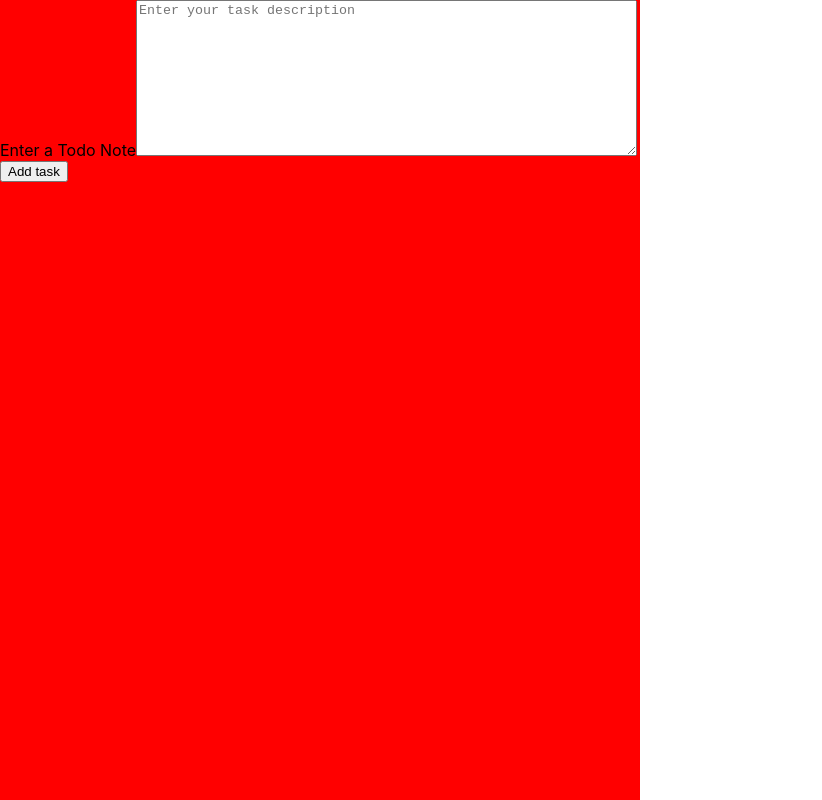
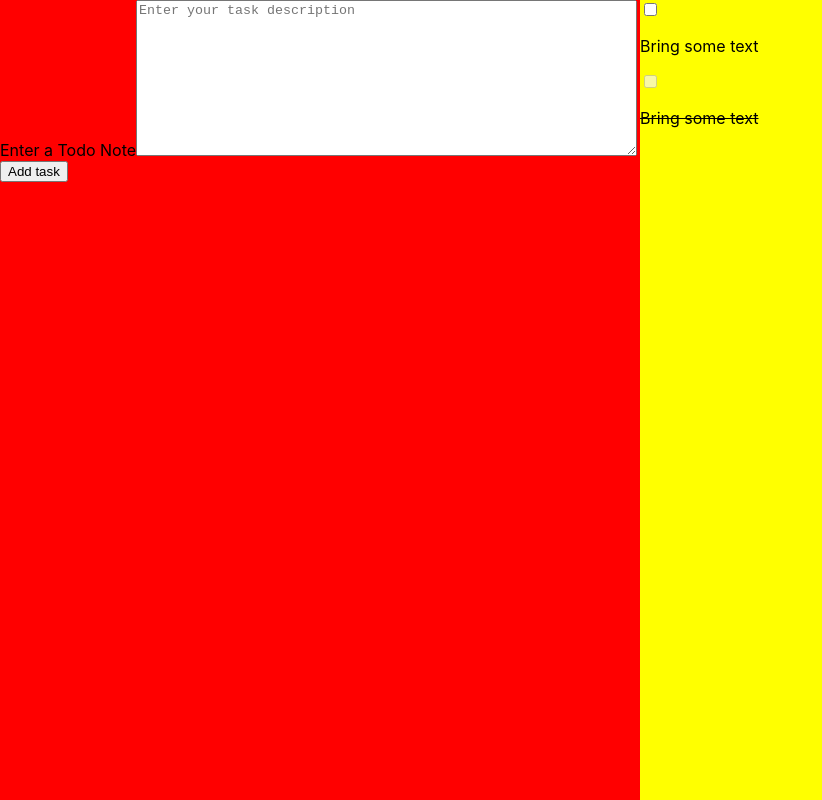
Before and after one commit to manoj633/redux-todo-notes, a React (Create React App) app: page / in a window 1280 px wide. Shown: the whole page, without its empty margins (0-822 px from the left). Built offline with nearby package versions, Linux system fonts and the light colour scheme.

Commit message:
created display notes component

```diff
--- a/src/App.css
+++ b/src/App.css
@@ -14,5 +14,5 @@
 .display-notes-div {
   grid-row: 1/2;
   grid-column: 2/3;
-  background-color: red;
+  background-color: yellow;
 }
--- a/src/App.js
+++ b/src/App.js
@@ -1,5 +1,6 @@
 import "./App.css";
 import CreateNotes from "./components/CreateNotes";
+import DisplayNotes from "./components/DisplayNotes";
 
 function App() {
   return (
@@ -7,6 +8,9 @@ function App() {
       <div className="create-notes-div">
         <CreateNotes />
       </div>
+      <div className="display-notes-div">
+        <DisplayNotes />
+      </div>
     </div>
   );
 }
--- /dev/null
+++ b/src/components/DisplayNotes.jsx
@@ -0,0 +1,34 @@
+import React from "react";
+
+function DisplayNotes() {
+  const notes = [
+    { id: 1, title: "Bring some text", status: "open" },
+    { id: 2, title: "Bring some text", status: "done" },
+  ];
+  return (
+    <>
+      {notes.map((note) => {
+        return (
+          <div className="card" key={note.id}>
+            <input
+              type="checkbox"
+              name="status"
+              id="status"
+              disabled={note.status === "done"}
+            />
+            <p
+              style={{
+                textDecoration:
+                  note.status === "done" ? "line-through" : "none",
+              }}
+            >
+              {note.title}
+            </p>
+          </div>
+        );
+      })}
+    </>
+  );
+}
+
+export default DisplayNotes;
```
